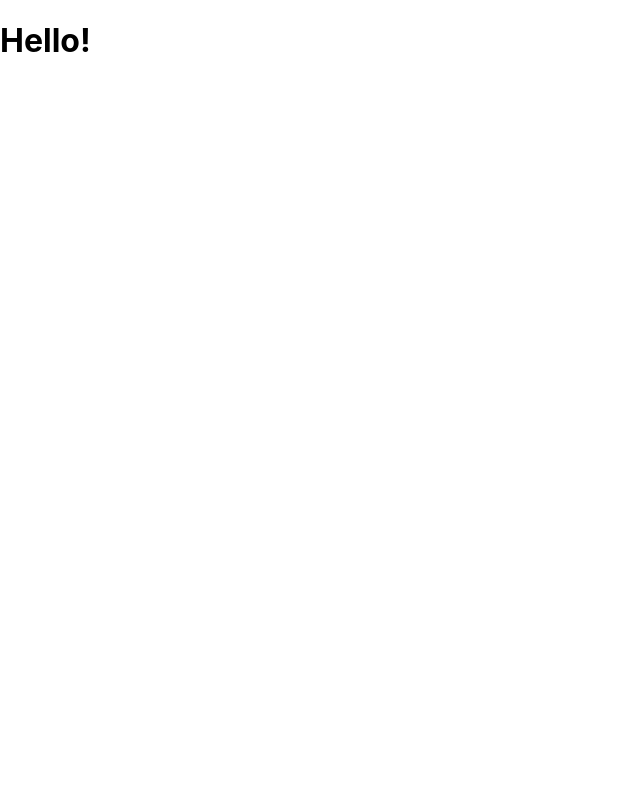
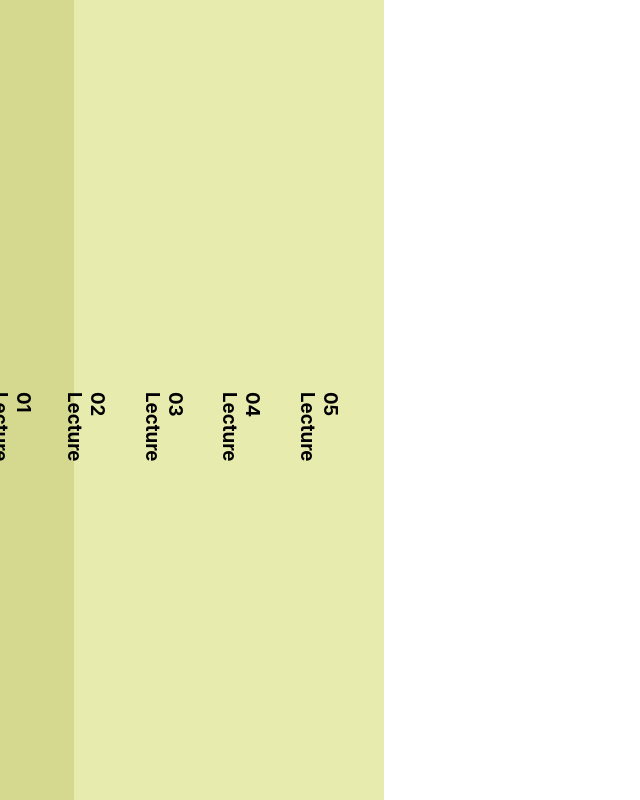
Before and after one commit to DastaanDZ/Adizya, a Next.js app: page / in a window 1280 px wide. Shown: the whole page, without its empty margins (0-640 px from the left). Built offline with nearby package versions, Linux system fonts and the light colour scheme.

Commit message:
aligned sidebar with colors

```diff
--- /dev/null
+++ b/assets/Larr.js
@@ -0,0 +1,11 @@
+
+const Larr = () => {
+  return (
+    <svg width="40" height="40" viewBox="0 0 62 62" fill="none" xmlns="http://www.w3.org/2000/svg">
+<circle cx="31" cy="31" r="30.25" stroke="#E8EBAE" stroke-width="1.5"/>
+<path d="M18.5996 31.62H43.3996M18.5996 31.62L30.3796 18.6M18.5996 31.62L30.3796 43.09" stroke="#E8EBAE" stroke-width="1.5"/>
+</svg>
+  )
+}
+
+export default Larr;
--- /dev/null
+++ b/components/sidebar/Sidebar.js
@@ -0,0 +1,41 @@
+import Link from "next/link"
+import { useState } from "react"
+
+import Larr from "../../assets/Larr"
+import SidebarData from "../../data/SidebarData"
+
+import styles from '../sidebar/sidebar.module.css'
+
+const Sidebar = () => {
+
+    const [sidebar, setSidebar] = useState(true)
+
+    const showSidebar = () => setSidebar(!sidebar)
+    console.log(sidebar);
+    return (
+        <>
+        <div className={sidebar ? styles.side_menu_active : styles.side_menu }>
+        <ul className={styles.ul}>
+            {SidebarData.map((items, index) =>{
+                return(
+                    <li key={index} className={styles.li}>
+                        <Link href={items.path}>
+                        <a >
+                        <h3 className={styles.sidebar_title}>
+                        {items.title}
+                        </h3>
+                        </a>
+                        </Link>
+                    </li>
+                )
+            })}
+        </ul>
+        </div>
+        {/* <div className={styles.open}>
+        <Larr onClick={showSidebar}/>
+        </div> */}
+        </>
+    )
+}
+
+export default Sidebar
--- /dev/null
+++ b/components/sidebar/sidebar.module.css
@@ -0,0 +1,25 @@
+.side_menu_active {
+  width: 30%;
+  height: 100vh;
+  background: #e8ebae;
+}
+.sidebar_title {
+  transform: rotate(90deg);
+  transform-origin: 10px 25px;
+}
+.ul {
+  padding: 0;
+  width: 100%;
+  height: 100%;
+  margin: 0px;
+  display: flex;
+}
+.li {
+  list-style-type: none;
+  display: flex;
+  align-items: center;
+  justify-content: center;
+}
+.li:hover {
+  background: #d5d98f;
+}
--- /dev/null
+++ b/data/SidebarData.js
@@ -0,0 +1,25 @@
+
+const SidebarData = [
+    {
+        title:'01 Lecture',
+        path:'/',
+    },
+    {
+        title:'02 Lecture',
+        path:'/',
+    },
+    {
+        title:'03 Lecture',
+        path:'/',
+    },
+    {
+        title:'04 Lecture',
+        path:'/',
+    },
+    {
+        title:'05 Lecture',
+        path:'/',
+    }
+]
+
+export default SidebarData
--- a/pages/index.js
+++ b/pages/index.js
@@ -1,9 +1,9 @@
-import Head from 'next/head'
-import Image from 'next/image'
-import styles from '../styles/Home.module.css'
+import Sidebar from '../components/sidebar/Sidebar'
 
 export default function Home() {
   return (
-    <h1>Hello!</h1>
+    <>
+      <Sidebar/>
+    </>
   )
 }
--- a/styles/Home.module.css
+++ /dev/null
@@ -1,116 +0,0 @@
-.container {
-  padding: 0 2rem;
-}
-
-.main {
-  min-height: 100vh;
-  padding: 4rem 0;
-  flex: 1;
-  display: flex;
-  flex-direction: column;
-  justify-content: center;
-  align-items: center;
-}
-
-.footer {
-  display: flex;
-  flex: 1;
-  padding: 2rem 0;
-  border-top: 1px solid #eaeaea;
-  justify-content: center;
-  align-items: center;
-}
-
-.footer a {
-  display: flex;
-  justify-content: center;
-  align-items: center;
-  flex-grow: 1;
-}
-
-.title a {
-  color: #0070f3;
-  text-decoration: none;
-}
-
-.title a:hover,
-.title a:focus,
-.title a:active {
-  text-decoration: underline;
-}
-
-.title {
-  margin: 0;
-  line-height: 1.15;
-  font-size: 4rem;
-}
-
-.title,
-.description {
-  text-align: center;
-}
-
-.description {
-  margin: 4rem 0;
-  line-height: 1.5;
-  font-size: 1.5rem;
-}
-
-.code {
-  background: #fafafa;
-  border-radius: 5px;
-  padding: 0.75rem;
-  font-size: 1.1rem;
-  font-family: Menlo, Monaco, Lucida Console, Liberation Mono, DejaVu Sans Mono,
-    Bitstream Vera Sans Mono, Courier New, monospace;
-}
-
-.grid {
-  display: flex;
-  align-items: center;
-  justify-content: center;
-  flex-wrap: wrap;
-  max-width: 800px;
-}
-
-.card {
-  margin: 1rem;
-  padding: 1.5rem;
-  text-align: left;
-  color: inherit;
-  text-decoration: none;
-  border: 1px solid #eaeaea;
-  border-radius: 10px;
-  transition: color 0.15s ease, border-color 0.15s ease;
-  max-width: 300px;
-}
-
-.card:hover,
-.card:focus,
-.card:active {
-  color: #0070f3;
-  border-color: #0070f3;
-}
-
-.card h2 {
-  margin: 0 0 1rem 0;
-  font-size: 1.5rem;
-}
-
-.card p {
-  margin: 0;
-  font-size: 1.25rem;
-  line-height: 1.5;
-}
-
-.logo {
-  height: 1em;
-  margin-left: 0.5rem;
-}
-
-@media (max-width: 600px) {
-  .grid {
-    width: 100%;
-    flex-direction: column;
-  }
-}
```
Also changed, not shown: assets/images/Leftarrow.svg (added).
